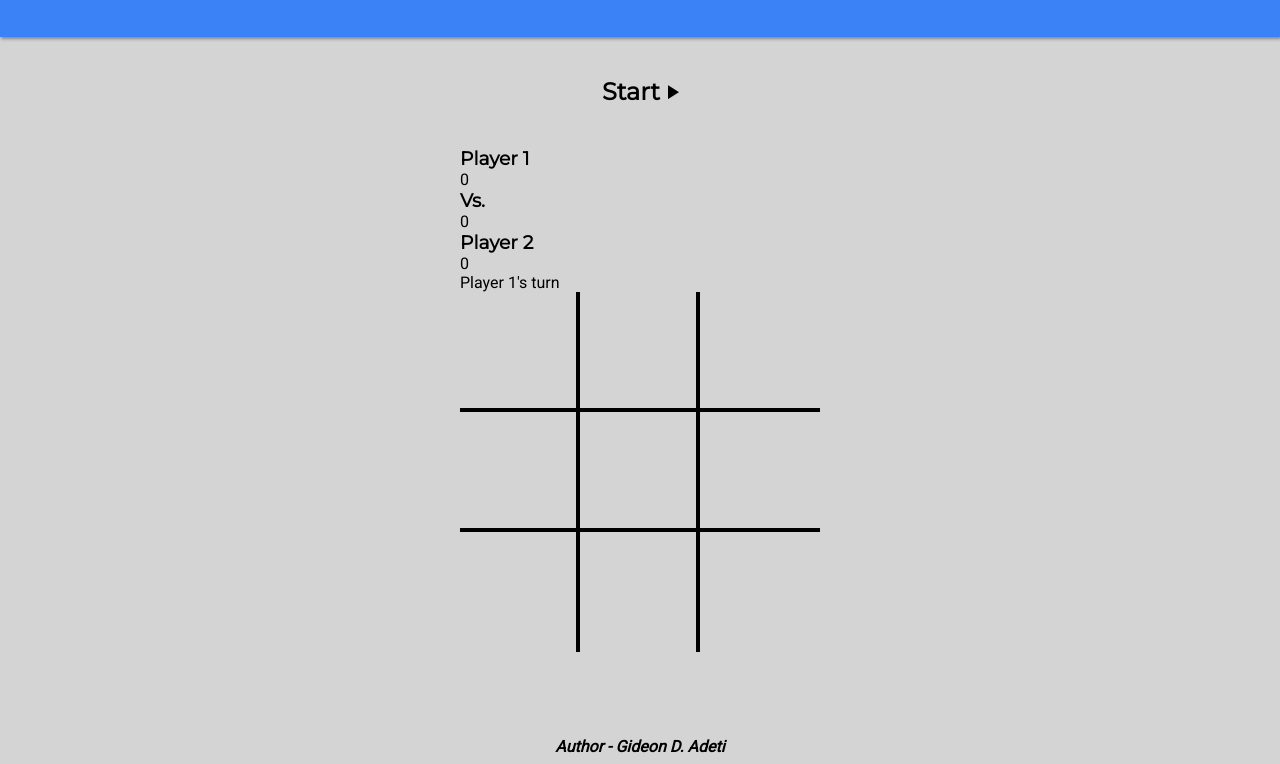
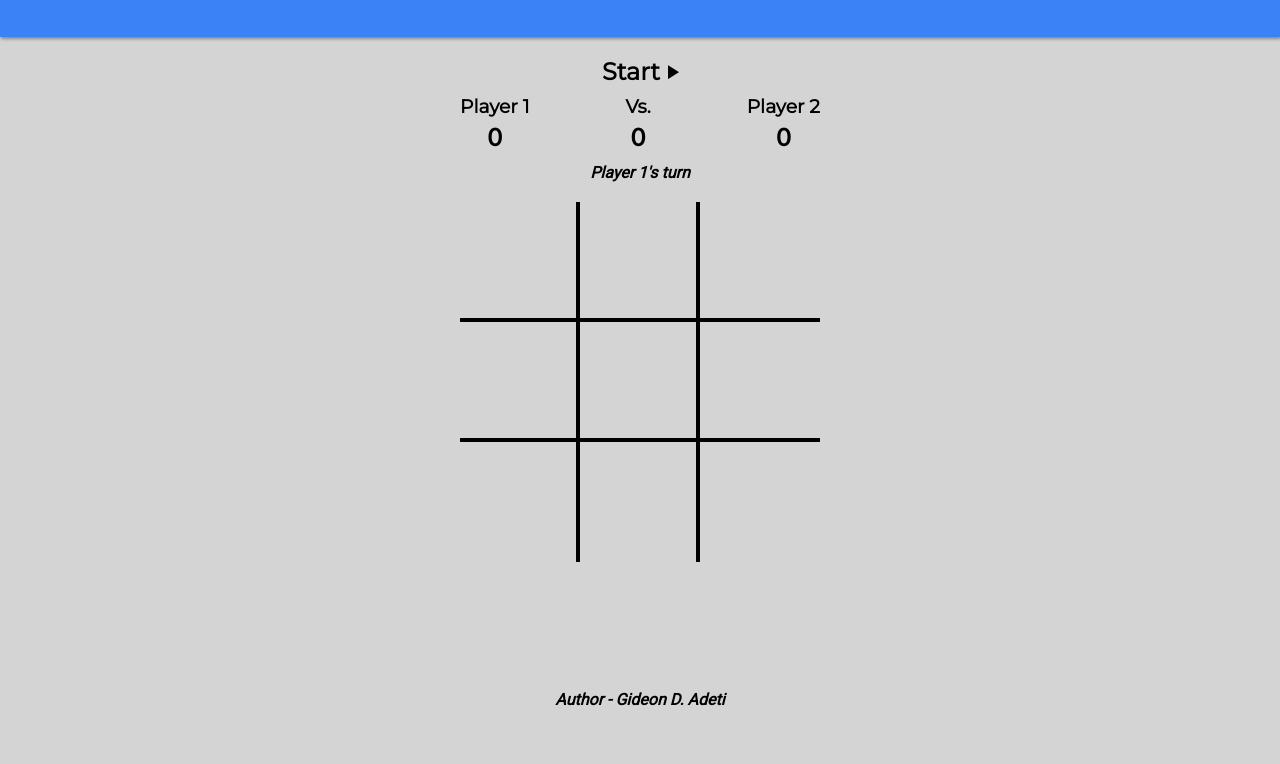
Before and after one commit to Gideon-D-Adeti/tic-tac-toe, a plain HTML site: page index.html in a window 1280 px wide. Shown: the part 83-847 px from the top of the page. After the commit the page ends 800 px from the top, so only its background shows below. Drawn offline with Linux system fonts and the light colour scheme.

Commit message:
Apply styling to game status

```diff
--- a/style.css
+++ b/style.css
@@ -1,5 +1,5 @@
 /* Import Google Fonts */
-@import url('https://fonts.googleapis.com/css2?family=Montserrat&family=Roboto&display=swap');
+@import url('https://fonts.googleapis.com/css2?family=Montserrat&family=Roboto&family=Lato&display=swap');
 
 
 /* Define custom variables */
@@ -65,8 +65,7 @@ button {
 body {
     font-family: "Roboto", sans-serif;
     background-color: var(--neutral-color);
-    margin-bottom: 10vh;
-    margin-top: 15vh;
+    margin-top: 12.5vh;
 }
 
 /* Style header element */
@@ -187,15 +186,47 @@ dialog[open]::backdrop {
     }
 }
 
-
-.game-container {
-    margin-top: 32px;
+.status {
+    display: flex;
+    flex-direction: column;
+    align-items: center;
 }
 
-.game-container .cells {
+.players {
+    align-self: normal;
+    display: flex;
+    align-items: center;
+    justify-content: space-between;
+}
+
+.players div {
+    display: flex;
+    flex-direction: column;
+    align-items: center;
+    gap: var(--small-g);
+}
+
+.players span {
+    font-family: "Lato", sans-serif;
+    font-weight: 900;
+    font-size: 24px;
+}
+
+.turns {
+    margin-top: 12px;
+    margin-bottom: 20px;
+}
+
+.turn {
+    font-style: italic;
+    font-weight: 900;
+}
+
+.cells {
     display: grid;
     grid-template-columns: repeat(3, minmax(90px, 120px));
     grid-template-rows: repeat(3, minmax(90px, 120px));
+    margin-bottom: 12px;
 }
 
 .cell {
@@ -212,13 +243,11 @@ dialog[open]::backdrop {
 }
 
 .cell:not(:nth-child(3n)) {
-    border-right: 4px solid black;
-    /* Right border for every cell except the last in each row */
+    border-right: 4px solid black; /* Right border for every cell except the last in each row */
 }
 
 .cell:not(:nth-last-child(-n+3)) {
-    border-bottom: 4px solid black;
-    /* Bottom border for every cell except the last three */
+    border-bottom: 4px solid black; /* Bottom border for every cell except the last three */
 }
 
 /* Style footer element */
```
